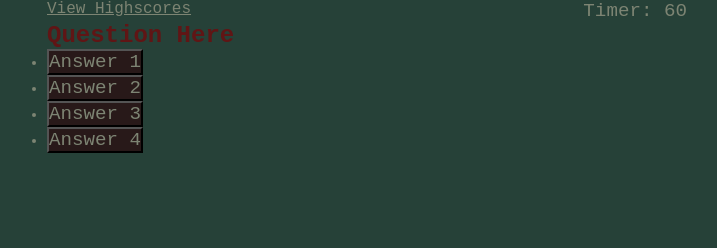
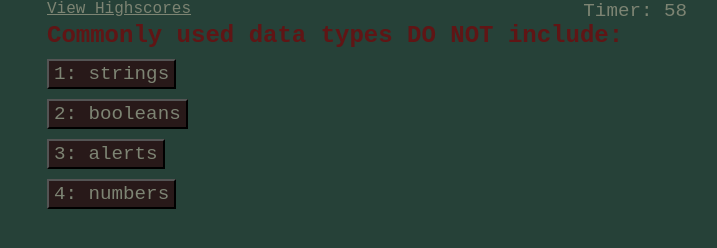
Before and after one commit to 01magdalenawild/04-code-maker, a plain HTML site: page index.html in a window 1280 px wide. Both pictures are taken after a click on the button "Start Quiz". Shown: the whole page, without its empty margins (273-990 px from the left). Drawn offline with Linux system fonts and the light colour scheme.

Commit message:
updated javascript added choices logic

```diff
--- a/assets/css/style.css
+++ b/assets/css/style.css
@@ -72,14 +72,12 @@ h1,h2{
     display: block;
  }
 
-.question-section {
+ .choices button{
+   display: block;
+   margin-top: 10px;
+   padding: 2px 5px;
+ }
+
+ .initial-section-hide {
    display: none;
-}
-
-.quiz-section{
-   display: none;
-}
-
-.highscores-section{
-   display: none;
-}
+ }
--- a/assets/js/logic.js
+++ b/assets/js/logic.js
@@ -3,21 +3,21 @@
 var currentQuestion = 0;
 // time
 var time = 60;
-// timerId
-var timer;
 
 // variables to reference DOM elements
 var questionsSectionEl = document.getElementById('questions-section');
 var startbuttonEl = document.getElementById('startbutton')
 var startSectionEl = document.getElementById('start-section')
 var questionSectionEl = document.getElementById('question-section')
-var quizSectionEl = document.getElementById('quiz-section')
+var quizOverSectionEl = document.getElementById('quiz-over-section')
 var highscoresSectionEl = document.getElementById('highscores-section')
+
+document.getElementById('timer').innerHTML = time;
 /* FUNCTION TO START THE QUIZ */
 function startQuiz() {
     // hide start screen
     startSectionEl.style.display = "none";
-    quizSectionEl.style.display = "none";
+    quizOverSectionEl.style.display = "none";
     highscoresSectionEl.style.display = "none";
     // un-hide questions section
     questionSectionEl.style.display = "block";
@@ -29,24 +29,25 @@ function startQuiz() {
 }
 
 function initiateTimer() {
-    clockTick();
+    setInterval(clockTick, 1000);
 }
 
 /* FUNCTION TO GET/SHOW EACH QUESTION */
 function getQuestions() {
     // get current question object from array
-
+    var questionValue = questions[currentQuestion];
     // update title with current question
-
+    document.getElementById("question").innerHTML = questionValue.title;
     // clear out ant old question choices
-
+    //document.getElementById('choices').innerHTML = '';
     // loop over choices
-    // FOR {
-    // create new button for each choice
-
-    // display on the page
-
-    // }
+    var len = questionValue.choices.length;
+    for(var i=0; i<len; i++) {
+        var button = document.createElement("button");
+        button.textContent = i+1 + ": " + questionValue.choices[i];
+        button.setAttribute("choice-index", i);
+        document.querySelector("#choices").appendChild(button);
+    }
 }
 
 /* FUNCTION FOR CLICKING A QUESTION */
@@ -91,8 +92,16 @@ function quizEnd() {
 /* FUNCTION FOR UPDATING THE TIME */
 function clockTick() {
     // update time
-    document.getElementById('timer').innerHTML = 'Timer: ' + time;
     // check if user ran out of time
+    if (time > 0) {
+        time--;
+        document.getElementById('timer').innerHTML = time;
+    } else {
+        // proceed with ending of game
+        quizOverSectionEl.style.display = "block";
+        questionSectionEl.style.display = "none";
+        document.getElementById('final-score').innerHTML = time;
+    }
 }
 
 function saveHighscore() {
@@ -112,5 +121,5 @@ function saveHighscore() {
 // user clicks button to submit initials
 
 // user clicks button to start quiz
-startbuttonEl.addEventListener('click', startQuiz)
+//startbuttonEl.addEventListener('click', startQuiz)
     // user clicks on element containing choices
--- a/index.html
+++ b/index.html
@@ -14,7 +14,7 @@
         <!--      -->
         <div class="top-bar">
             <a href="./highscores.html">View Highscores</a>
-            <p id="timer">Timer: 00:00</p>
+            <p>Timer: <span id="timer"></span></p>
         </div>
     </header>
 
@@ -34,17 +34,12 @@
         </div>
         <!-- start button -->
         <main>
-            <section id="question-section" class="question-section">
-                <h2>Question Here</h2>
-                <ul>
-                    <li><button>Answer 1</button></li>
-                    <li><button>Answer 2</button></li>
-                    <li><button>Answer 3</button></li>
-                    <li><button>Answer 4</button></li>
-                </ul>
+            <section id="question-section" class="initial-section-hide">
+                <h2 id="question">Question Here</h2>
+                <section id="choices" class="choices"></section>
             </section>
 
-            <section id="quiz-section" class="quiz-section" >
+            <section id="quiz-over-section" class="initial-section-hide" >
                 <h2>Quiz Finished!</h2>
                 <p>Your final score is <span id="final-score"></span>.</p>
                 <div>
@@ -56,7 +51,7 @@
                 </div>
             </section>
 
-            <section id="highscores-section" class="highscores-section">
+            <section id="highscores-section" class="initial-section-hide">
                 <h2>Highscores:</h2>
                 <ol>
                     <li></li>
```
